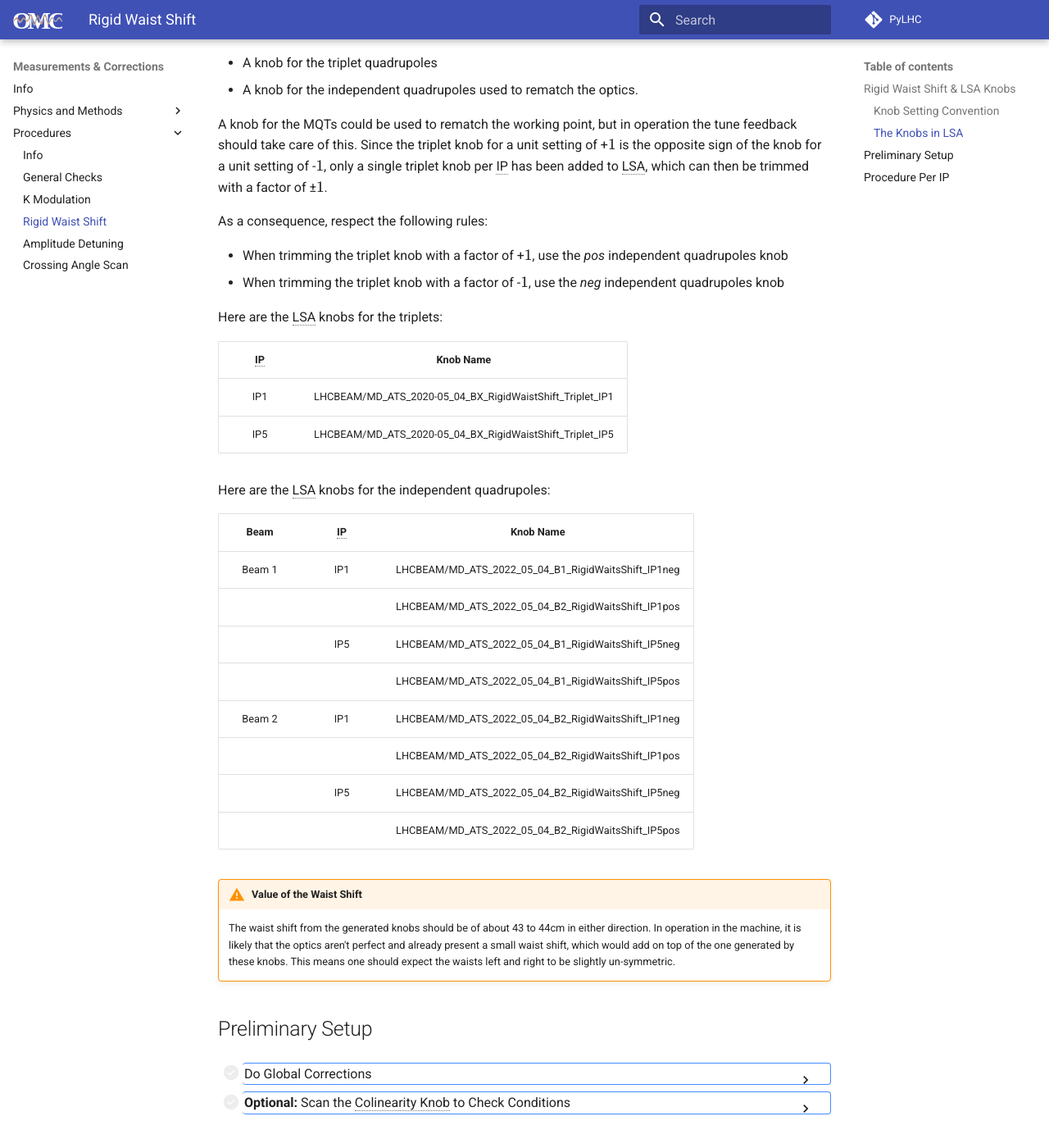
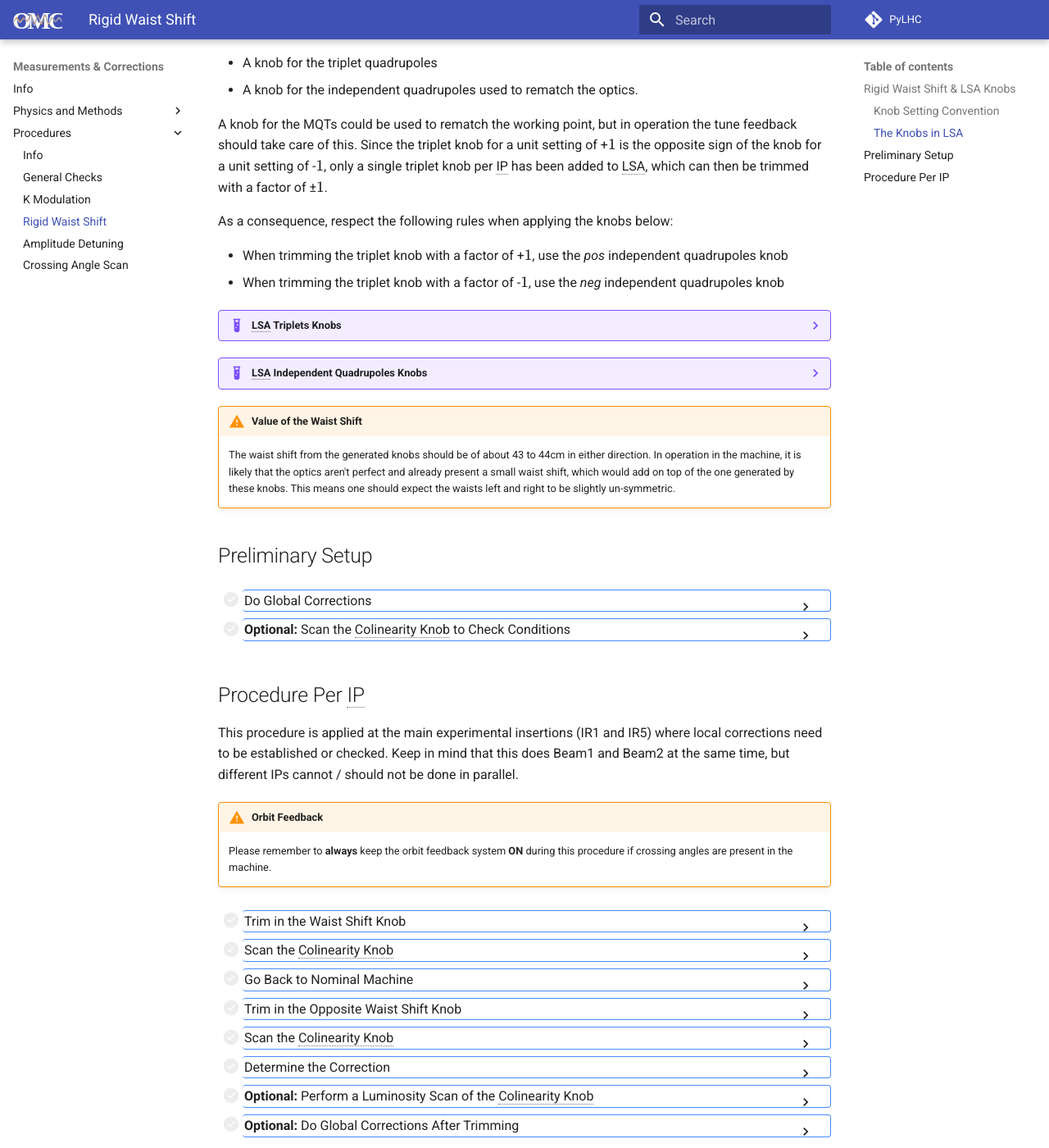
Before and after one commit to pylhc/pylhc.github.io, an MkDocs documentation site: the page built from docs/measurements/procedures/rigid_waist_shift.md, in a window 1280 px wide and 1400 px high, scrolled down 963 px. Shown: the whole window at 82% size. Built offline with MkDocs 1.6.1 and Material for MkDocs 9.7.7, drawn with Linux system fonts in a browser that asks for light colours.

Commit message:
collapsible knobs tables to save up space and de-clutter

```diff
--- a/docs/measurements/procedures/rigid_waist_shift.md
+++ b/docs/measurements/procedures/rigid_waist_shift.md
@@ -40,32 +40,30 @@ There are two different types of knobs that need to be trimmed in:
 A knob for the MQTs could be used to rematch the working point, but in operation the tune feedback should take care of this.
 Since the triplet knob for a unit setting of +$1$ is the opposite sign of the knob for a unit setting of -$1$, only a single triplet knob per IP has been added to LSA, which can then be trimmed with a factor of ±$1$.
 
-As a consequence, respect the following rules:
+As a consequence, respect the following rules when applying the knobs below:
 
  - When trimming the triplet knob with a factor of +$1$, use the *pos* independent quadrupoles knob
  - When trimming the triplet knob with a factor of -$1$, use the *neg* independent quadrupoles knob
 
-Here are the LSA knobs for the triplets:
-<!-- Triplet knobs table -->
-|  IP   |                        Knob Name                         |
-| :---: | :------------------------------------------------------: |
-|  IP1  | LHCBEAM/MD_ATS_2020-05_04_BX_RigidWaistShift_Triplet_IP1 |
-|  IP5  | LHCBEAM/MD_ATS_2020-05_04_BX_RigidWaistShift_Triplet_IP5 |
-<!-- Triplet knobs table -->
+??? example "LSA Triplets Knobs"
 
-Here are the LSA knobs for the independent quadrupoles:
-<!-- Quadrupoles knobs table -->
-|  Beam  |  IP   |                      Knob Name                      |
-| :----: | :---: | :-------------------------------------------------: |
-| Beam 1 |  IP1  | LHCBEAM/MD_ATS_2022_05_04_B1_RigidWaitsShift_IP1neg |
-|        |       | LHCBEAM/MD_ATS_2022_05_04_B2_RigidWaitsShift_IP1pos |
-|        |  IP5  | LHCBEAM/MD_ATS_2022_05_04_B1_RigidWaitsShift_IP5neg |
-|        |       | LHCBEAM/MD_ATS_2022_05_04_B1_RigidWaitsShift_IP5pos |
-| Beam 2 |  IP1  | LHCBEAM/MD_ATS_2022_05_04_B2_RigidWaitsShift_IP1neg |
-|        |       | LHCBEAM/MD_ATS_2022_05_04_B2_RigidWaitsShift_IP1pos |
-|        |  IP5  | LHCBEAM/MD_ATS_2022_05_04_B2_RigidWaitsShift_IP5neg |
-|        |       | LHCBEAM/MD_ATS_2022_05_04_B2_RigidWaitsShift_IP5pos |
-<!-- Quadrupoles knobs table -->
+    |  IP   |                        Knob Name                         |
+    | :---: | :------------------------------------------------------: |
+    |  IP1  | LHCBEAM/MD_ATS_2020-05_04_BX_RigidWaistShift_Triplet_IP1 |
+    |  IP5  | LHCBEAM/MD_ATS_2020-05_04_BX_RigidWaistShift_Triplet_IP5 |
+
+??? example "LSA Independent Quadrupoles Knobs"
+
+    |  Beam  |  IP   |                      Knob Name                      |
+    | :----: | :---: | :-------------------------------------------------: |
+    | Beam 1 |  IP1  | LHCBEAM/MD_ATS_2022_05_04_B1_RigidWaitsShift_IP1neg |
+    |        |       | LHCBEAM/MD_ATS_2022_05_04_B2_RigidWaitsShift_IP1pos |
+    |        |  IP5  | LHCBEAM/MD_ATS_2022_05_04_B1_RigidWaitsShift_IP5neg |
+    |        |       | LHCBEAM/MD_ATS_2022_05_04_B1_RigidWaitsShift_IP5pos |
+    | Beam 2 |  IP1  | LHCBEAM/MD_ATS_2022_05_04_B2_RigidWaitsShift_IP1neg |
+    |        |       | LHCBEAM/MD_ATS_2022_05_04_B2_RigidWaitsShift_IP1pos |
+    |        |  IP5  | LHCBEAM/MD_ATS_2022_05_04_B2_RigidWaitsShift_IP5neg |
+    |        |       | LHCBEAM/MD_ATS_2022_05_04_B2_RigidWaitsShift_IP5pos |
 
 !!! warning "Value of the Waist Shift"
       The waist shift from the generated knobs should be of about 43 to 44cm in either direction.
```
Also changed, not shown: other parts of docs/measurements/procedures/rigid_waist_shift.md (+1 -1 lines).
